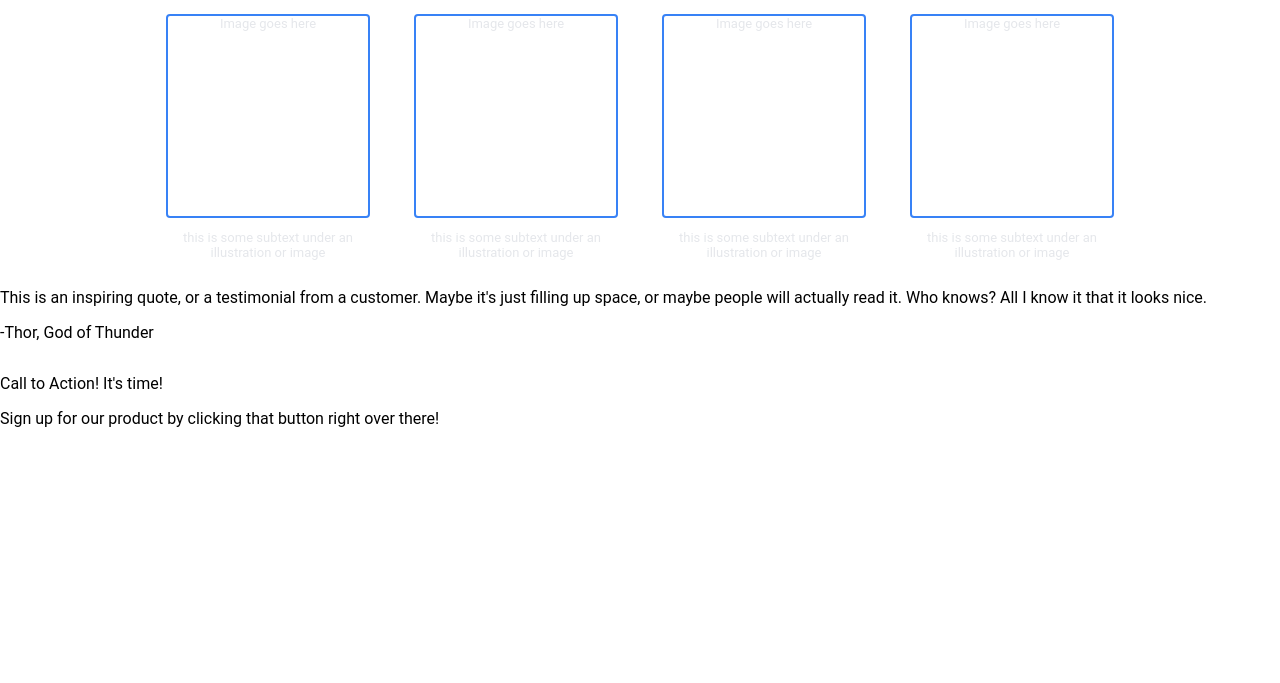
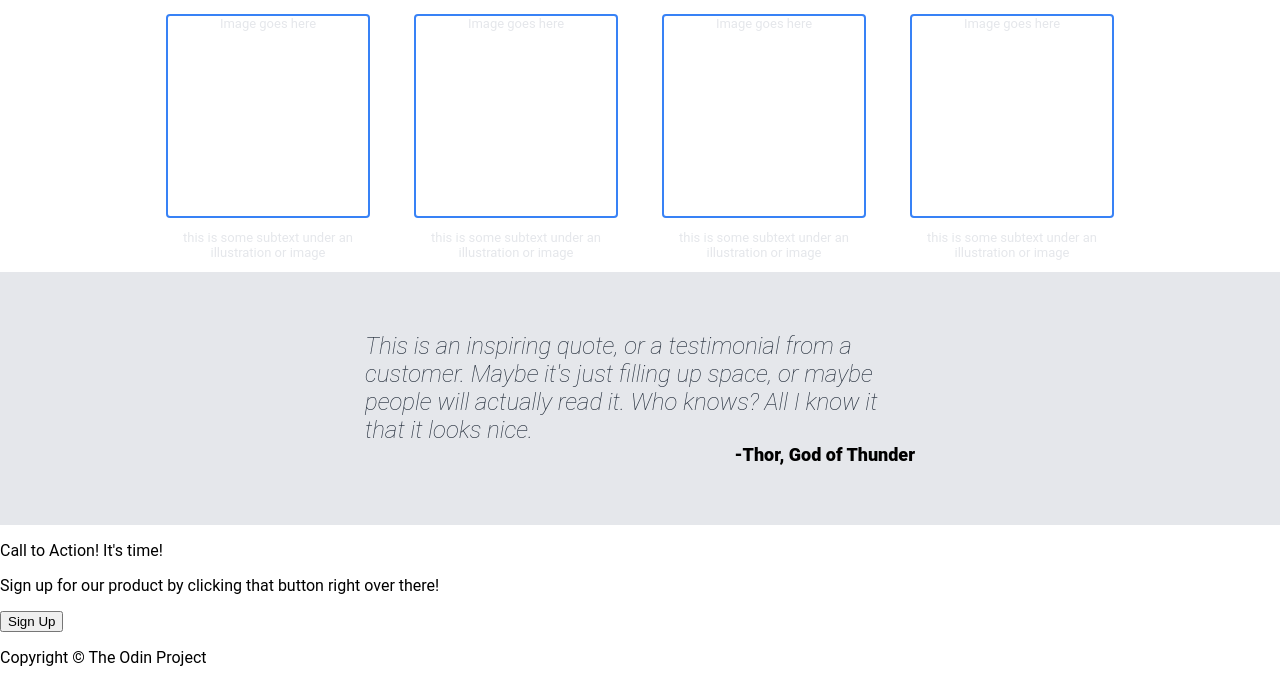
Before and after one commit to millear2/landing-page, a plain HTML site: page index.html in a window 1280 px wide. Shown: the part 447-1130 px from the top of the page. Before the commit the page ends 891 px from the top, so only its background shows below. Drawn offline with Linux system fonts and the light colour scheme.

Commit message:
Add classes to container4 and add footer

```diff
--- a/index.html
+++ b/index.html
@@ -43,17 +43,21 @@
             </div>
         </div>
     </div>
-    <div>
-        <p>
+    <div class="container3">
+        <p class="quote">
             This is an inspiring quote, or a testimonial from a customer. Maybe it's just filling up space, or maybe people will actually read it. Who knows? All I know it that it looks nice.
         </p>
-        <p>-Thor, God of Thunder</p>
+        <p class="author">-Thor, God of Thunder</p>
     </div>
-    <div>
+    <div class="container4">
         <div>
             <p>Call to Action! It's time!</p>
             <p>Sign up for our product by clicking that button right over there!</p>
+            <button>Sign Up</button>
         </div>
+    </div>
+    <div class="footer">
+        <p class="copyright">Copyright &copy; The Odin Project</p>
     </div>
 </body>
 
```
